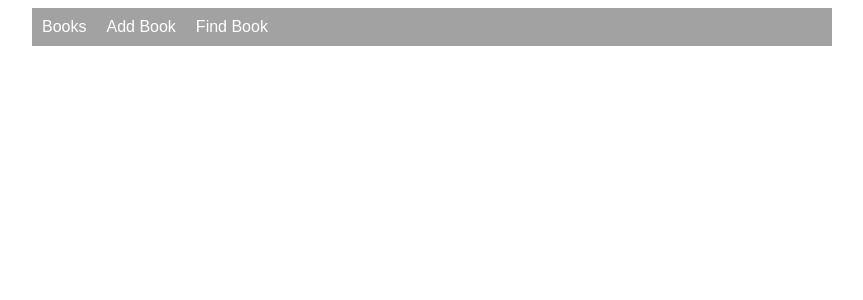
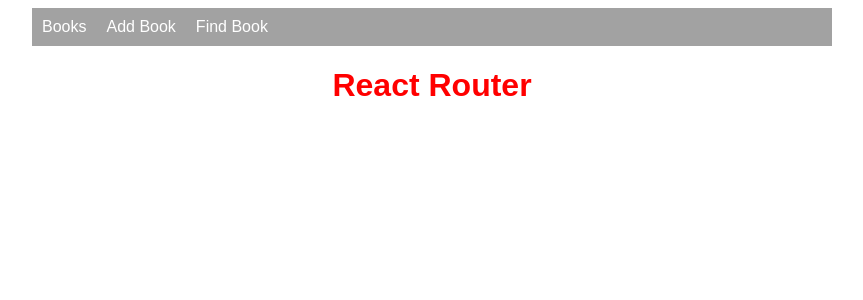
Before and after one commit to cph-oo221/Dat3-React-Routing-Books, a React (Vite) app: page / in a window 1280 px wide. Shown: the top 300 px of the page, without its empty margins (208-1071 px from the left). Built offline with nearby package versions, Linux system fonts and the light colour scheme.

Commit message:
Update MainLayout.jsx

```diff
--- a/src/layouts/MainLayout.jsx
+++ b/src/layouts/MainLayout.jsx
@@ -10,6 +10,10 @@ function MainLayout() {
           <NavLink to="/find-book">Find Book</NavLink>
         </nav>
 
+        <div>
+          <h1 style={{ textAlign: "center", color: "red" }}>React Router</h1>
+        </div>
+
         <div id="container-outlet">
           <Outlet />
         </div>
```
